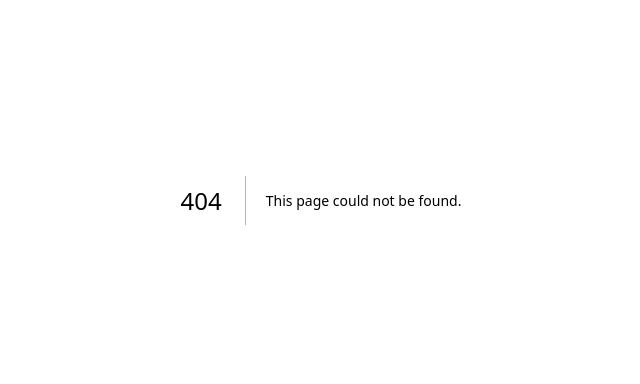
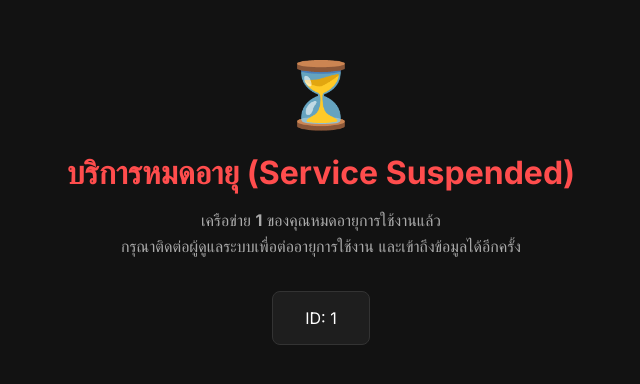
Before and after one commit to toyzaryo001/twm-monitor, a Next.js app in the folder true-webhook/: page /tenant/1/expired in a window 1280 px wide. Before the commit this address had no page. Shown: the part 200-584 px from the top of the page, without its empty margins (319-959 px from the left). Built offline with nearby package versions, Linux system fonts and the light colour scheme.

Commit message:
add expired prefix

```diff
--- /dev/null
+++ b/true-webhook/app/tenant/[prefix]/expired/page.tsx
@@ -0,0 +1,58 @@
+"use client";
+
+import { useEffect } from "react";
+import { useParams } from "next/navigation";
+
+export default function ExpiredPage() {
+    const params = useParams();
+    const prefix = params.prefix as string;
+
+    return (
+        <div style={{
+            display: "flex",
+            flexDirection: "column",
+            alignItems: "center",
+            justifyContent: "center",
+            minHeight: "100vh",
+            background: "#121212",
+            color: "#fff",
+            fontFamily: "Inter, sans-serif",
+            textAlign: "center",
+            padding: 20
+        }}>
+            <div style={{
+                fontSize: 64,
+                marginBottom: 20
+            }}>
+                ⏳
+            </div>
+            <h1 style={{
+                fontSize: 32,
+                fontWeight: 700,
+                marginBottom: 16,
+                color: "#ff4d4d"
+            }}>
+                บริการหมดอายุ (Service Suspended)
+            </h1>
+            <p style={{
+                fontSize: 16,
+                color: "#aaa",
+                maxWidth: 500,
+                lineHeight: 1.6,
+                marginBottom: 32
+            }}>
+                เครือข่าย <strong>{prefix?.toUpperCase()}</strong> ของคุณหมดอายุการใช้งานแล้ว
+                <br />
+                กรุณาติดต่อผู้ดูแลระบบเพื่อต่ออายุการใช้งาน และเข้าถึงข้อมูลได้อีกครั้ง
+            </p>
+            <div style={{
+                padding: "16px 32px",
+                background: "#1e1e1e",
+                borderRadius: 8,
+                border: "1px solid #333"
+            }}>
+                ID: {prefix}
+            </div>
+        </div>
+    );
+}
--- a/true-webhook/app/tenant/[prefix]/layout.tsx
+++ b/true-webhook/app/tenant/[prefix]/layout.tsx
@@ -20,9 +20,11 @@ export default function TenantLayout({ children }: { children: React.ReactNode }
     const [loading, setLoading] = useState(true);
     const [network, setNetwork] = useState<any>(null);
 
+
+
     useEffect(() => {
-        // Allow public pages (Login)
-        if (pathname?.includes("/login")) {
+        // Allow public pages (Login, Expired)
+        if (pathname?.includes("/login") || pathname?.includes("/expired")) {
             setLoading(false);
             return;
         }
@@ -35,15 +37,29 @@ export default function TenantLayout({ children }: { children: React.ReactNode }
             return;
         }
 
-        // Simple auth check or network info fetch could go here
-        // For now, we assume middleware handles protection
-        setLoading(false);
+        // Fetch network status to check expiration
+        fetch(`/api/tenant/${prefix}/stats`, {
+            headers: { Authorization: `Bearer ${token}` }
+        })
+            .then(res => res.json())
+            .then(data => {
+                if (data.ok && data.data.network.expiredAt) {
+                    const expiredAt = new Date(data.data.network.expiredAt);
+                    if (new Date() > expiredAt) {
+                        router.push(`/tenant/${prefix}/expired`);
+                        return;
+                    }
+                }
+                setLoading(false);
+            })
+            .catch(() => setLoading(false));
+
     }, [prefix, router, pathname]);
 
     if (loading) return null;
 
-    // Special layout for Login page (Full screen, no sidebar)
-    if (pathname?.includes("/login")) {
+    // Special layout for Login/Expired page (Full screen, no sidebar)
+    if (pathname?.includes("/login") || pathname?.includes("/expired")) {
         return (
             <ToastProvider>
                 <div className="tenant-theme">
--- a/true-webhook/src/api/master/networks.ts
+++ b/true-webhook/src/api/master/networks.ts
@@ -125,6 +125,7 @@ router.put("/:id", async (req, res, next) => {
             notifyMoneyIn: z.boolean().optional(),
             notifyMoneyOut: z.boolean().optional(),
             notifyMinAmount: z.number().min(0).optional(),
+            expiredAt: z.union([z.string(), z.null()]).optional(),
         });
 
         const data = schema.parse(req.body);
@@ -135,6 +136,7 @@ router.put("/:id", async (req, res, next) => {
             logoUrl: data.logoUrl === "" ? null : data.logoUrl,
             telegramBotToken: data.telegramBotToken === "" ? null : data.telegramBotToken,
             telegramChatId: data.telegramChatId === "" ? null : data.telegramChatId,
+            expiredAt: data.expiredAt ? new Date(data.expiredAt) : (data.expiredAt === null ? null : undefined),
         };
 
         const network = await prisma.network.update({
--- a/true-webhook/src/api/tenant/index.ts
+++ b/true-webhook/src/api/tenant/index.ts
@@ -55,7 +55,8 @@ router.get("/stats", async (req: Request<{ prefix: string }>, res: Response, nex
                     // @ts-ignore
                     isAutoReceiveEnabled: network.featureWebhookEnabled ?? true,
                     // @ts-ignore
-                    featureAutoWithdraw: network.featureAutoWithdraw ?? false
+                    featureAutoWithdraw: network.featureAutoWithdraw ?? false,
+                    expiredAt: (network as any).expiredAt,
                 },
                 stats: { total: accountCount, active: activeAccounts },
             },
```
Also changed, not shown: 1 other file (tests, documents, lock files or other folders).
